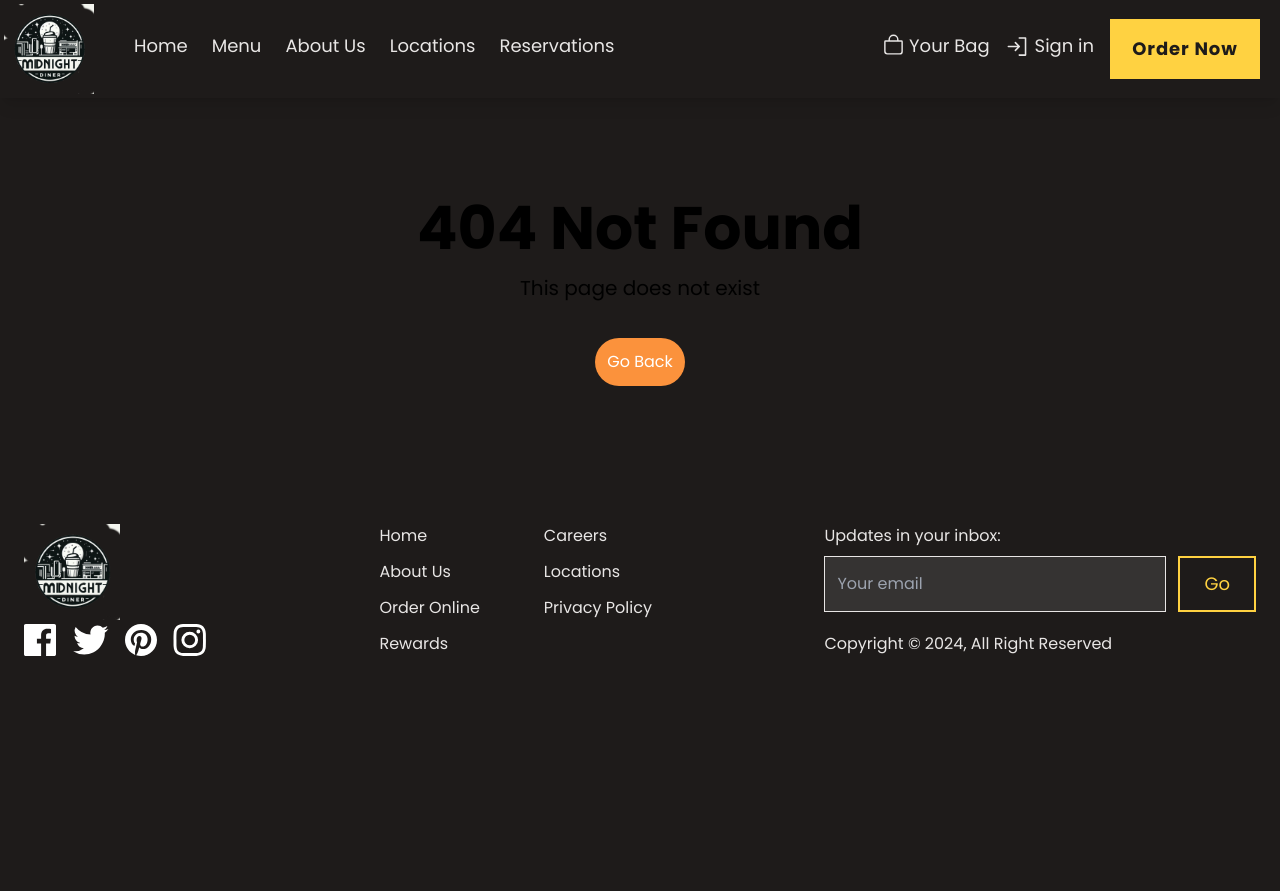
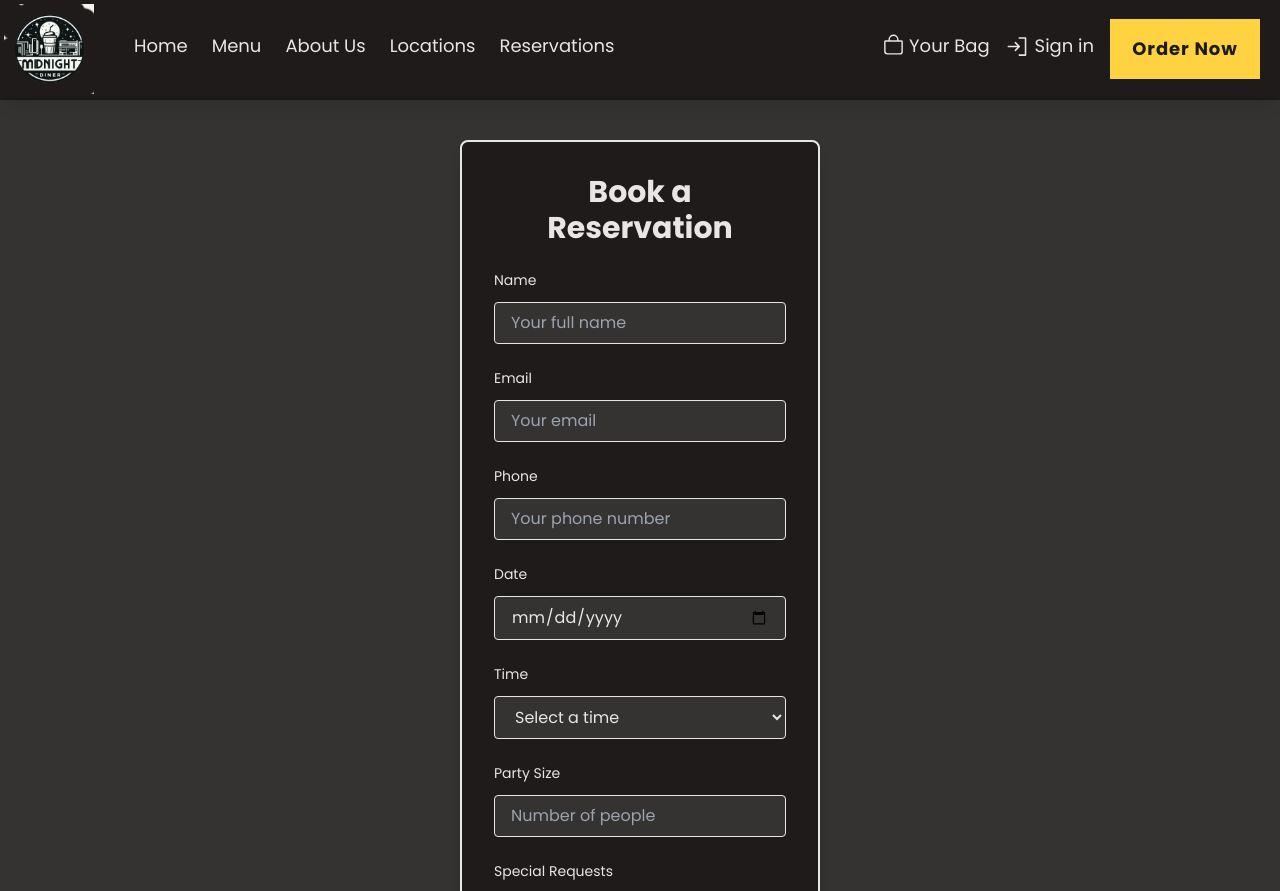
Before and after one commit to MarshallNickolauson/midnight-diner, a React (Vite) app in the folder frontend/: page /booking in a window 1280 px wide. Shown: the top 891 px of the page. Before the commit the page ends 800 px from the top, so only its background shows below. Built offline with nearby package versions, Linux system fonts and the light colour scheme.

Commit message:
added booking page ui form

```diff
--- a/frontend/src/App.jsx
+++ b/frontend/src/App.jsx
@@ -9,6 +9,7 @@ import PrivateRoute from './components/PrivateRoute';
 import MenuPage from './pages/MenuPage';
 import CartPage from './pages/CartPage';
 import AboutPage from './pages/AboutPage';
+import BookingPage from './pages/BookingPage';
 
 function App() {
 
@@ -22,6 +23,7 @@ function App() {
         <Route path='/menu' element={<MenuPage />} />
         <Route path='/myBag' element={<CartPage />} />
         <Route path='/about' element={<AboutPage />} />
+        <Route path='/booking' element={<BookingPage />} />
         <Route path='' element={<PrivateRoute />}>
           <Route path='/account' element={<MyAccountPage />} />
         </Route>
--- a/frontend/src/pages/BookingPage.jsx
+++ b/frontend/src/pages/BookingPage.jsx
@@ -0,0 +1,207 @@
+import React, { useEffect, useState } from 'react';
+
+const BookingPage = () => {
+    const [name, setName] = useState('');
+    const [email, setEmail] = useState('');
+    const [phone, setPhone] = useState('');
+    const [date, setDate] = useState('');
+    const [time, setTime] = useState('');
+    const [partySize, setPartySize] = useState('');
+    const [specialRequests, setSpecialRequests] = useState('');
+    const [timeOptions, setTimeOptions] = useState([]);
+
+    const handleBookingSubmit = (e) => {
+        e.preventDefault();
+
+        const bookingData = {
+            name,
+            email,
+            phone,
+            dateTime: `${date}T${time}:00`,
+            partySize: parseInt(partySize, 10),
+            specialRequests,
+        };
+
+        console.log('Booking data:', bookingData);
+
+        // Submit booking data to the server here, e.g., via an API call.
+    };
+
+    const getTodayDate = () => {
+        const today = new Date();
+        return today.toISOString().split('T')[0];
+    };
+
+    useEffect(() => {
+        const generateTimeOptions = () => {
+            const today = new Date();
+            const selectedDate = new Date(date);
+            let options = [];
+
+            for (let hour = 16; hour <= 26; hour++) {
+                const displayHour = hour > 24 ? hour - 24 : hour;
+                const suffix = displayHour >= 12 ? 'PM' : 'AM';
+                const formattedHour = displayHour > 12 ? displayHour - 12 : displayHour;
+
+                const timeString = `${formattedHour.toString().padStart(2, '0')}:${'00'} ${suffix}`;
+                const timeString30 = `${formattedHour.toString().padStart(2, '0')}:${'30'} ${suffix}`;
+
+                const optionTime = new Date(date);
+                optionTime.setHours(hour > 24 ? hour - 24 : hour, 0);
+
+                const optionTime30 = new Date(date);
+                optionTime30.setHours(hour > 24 ? hour - 24 : hour, 30);
+
+                if (selectedDate.toDateString() === today.toDateString()) {
+                    if (optionTime > today) options.push(timeString);
+                    if (optionTime30 > today) options.push(timeString30);
+                } else {
+                    options.push(timeString, timeString30);
+                }
+            }
+            setTimeOptions(options);
+        };
+
+        if (date) {
+            generateTimeOptions();
+        }
+    }, [date]);
+
+    return (
+        <div className="flex justify-center items-start pt-10 min-h-screen bg-mainDarkGray">
+            <div className="bg-mainBlack p-8 shadow-lg border-2 border-mainWhite w-[360px] rounded-lg">
+                <h1 className="text-mainWhite text-3xl mb-6 text-center font-semibold">Book a Reservation</h1>
+                <form onSubmit={handleBookingSubmit} className="space-y-6">
+
+                    {/* Name Field */}
+                    <div className="space-y-3">
+                        <label htmlFor="name" className="block text-mainWhite text-sm">
+                            Name
+                        </label>
+                        <input
+                            type="text"
+                            id="name"
+                            value={name}
+                            onChange={(e) => setName(e.target.value)}
+                            className="w-full px-4 py-2 border border-mainWhite focus:outline-none focus:ring-2 focus:ring-mainYellow bg-mainDarkGray text-mainWhite rounded transition duration-150"
+                            required
+                            placeholder="Your full name"
+                        />
+                    </div>
+
+                    {/* Email Field */}
+                    <div className="space-y-3">
+                        <label htmlFor="email" className="block text-mainWhite text-sm">
+                            Email
+                        </label>
+                        <input
+                            type="email"
+                            id="email"
+                            value={email}
+                            onChange={(e) => setEmail(e.target.value)}
+                            className="w-full px-4 py-2 border border-mainWhite focus:outline-none focus:ring-2 focus:ring-mainYellow bg-mainDarkGray text-mainWhite rounded transition duration-150"
+                            required
+                            placeholder="Your email"
+                        />
+                    </div>
+
+                    {/* Phone Field */}
+                    <div className="space-y-3">
+                        <label htmlFor="phone" className="block text-mainWhite text-sm">
+                            Phone
+                        </label>
+                        <input
+                            type="tel"
+                            id="phone"
+                            value={phone}
+                            onChange={(e) => setPhone(e.target.value)}
+                            className="w-full px-4 py-2 border border-mainWhite focus:outline-none focus:ring-2 focus:ring-mainYellow bg-mainDarkGray text-mainWhite rounded transition duration-150"
+                            required
+                            placeholder="Your phone number"
+                        />
+                    </div>
+
+                    {/* Date Field */}
+                    <div className="space-y-3">
+                        <label htmlFor="date" className="block text-mainWhite text-sm">
+                            Date
+                        </label>
+                        <input
+                            type="date"
+                            id="date"
+                            value={date}
+                            onChange={(e) => setDate(e.target.value)}
+                            className="w-full px-4 py-2 border border-mainWhite focus:outline-none focus:ring-2 focus:ring-mainYellow bg-mainDarkGray text-mainWhite rounded transition duration-150"
+                            required
+                            min={getTodayDate()}
+                        />
+                    </div>
+
+                    {/* Time Field */}
+                    <div className="space-y-3">
+                        <label htmlFor="time" className="block text-mainWhite text-sm">
+                            Time
+                        </label>
+                        <select
+                            id="time"
+                            value={time}
+                            onChange={(e) => setTime(e.target.value)}
+                            className="w-full px-4 py-2 border border-mainWhite focus:outline-none focus:ring-2 focus:ring-mainYellow bg-mainDarkGray text-mainWhite rounded transition duration-150"
+                            required
+                        >
+                            <option value="" disabled>Select a time</option>
+                            {timeOptions.map((timeOption, index) => (
+                                <option key={index} value={timeOption.split(' ')[0]}>
+                                    {timeOption}
+                                </option>
+                            ))}
+                        </select>
+                    </div>
+
+                    {/* Party Size Field */}
+                    <div className="space-y-3">
+                        <label htmlFor="partySize" className="block text-mainWhite text-sm">
+                            Party Size
+                        </label>
+                        <input
+                            type="number"
+                            id="partySize"
+                            value={partySize}
+                            onChange={(e) => setPartySize(e.target.value)}
+                            className="w-full px-4 py-2 border border-mainWhite focus:outline-none focus:ring-2 focus:ring-mainYellow bg-mainDarkGray text-mainWhite rounded transition duration-150"
+                            required
+                            placeholder="Number of people"
+                            min="1"
+                        />
+                    </div>
+
+                    {/* Special Requests Field */}
+                    <div className="space-y-3">
+                        <label htmlFor="specialRequests" className="block text-mainWhite text-sm">
+                            Special Requests
+                        </label>
+                        <textarea
+                            id="specialRequests"
+                            value={specialRequests}
+                            onChange={(e) => setSpecialRequests(e.target.value)}
+                            className="w-full px-4 py-2 border border-mainWhite focus:outline-none focus:ring-2 focus:ring-mainYellow bg-mainDarkGray text-mainWhite rounded transition duration-150"
+                            placeholder="Any additional requests"
+                        />
+                    </div>
+
+                    {/* Submit Button */}
+                    <div className="flex justify-center mt-6">
+                        <button
+                            type="submit"
+                            className="bg-mainYellow w-full border-2 border-transparent hover:border-mainWhite text-mainBlack font-semibold py-2 rounded transition duration-200 hover:bg-mainBlack hover:text-mainYellow"
+                        >
+                            Book Now
+                        </button>
+                    </div>
+                </form>
+            </div>
+        </div>
+    );
+};
+
+export default BookingPage;
```
